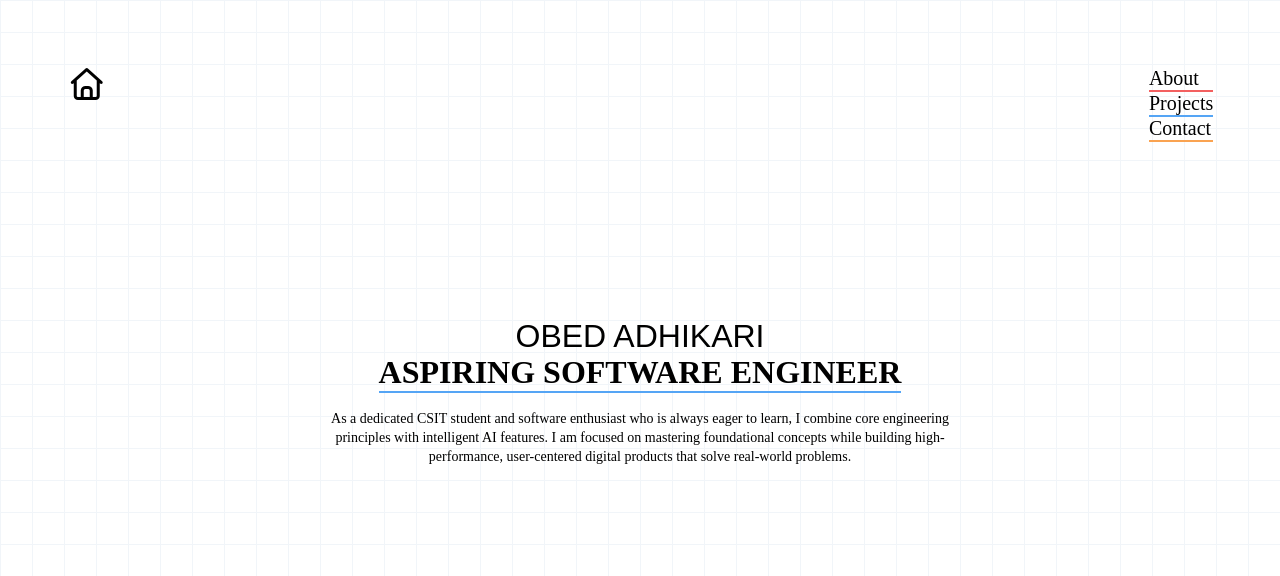
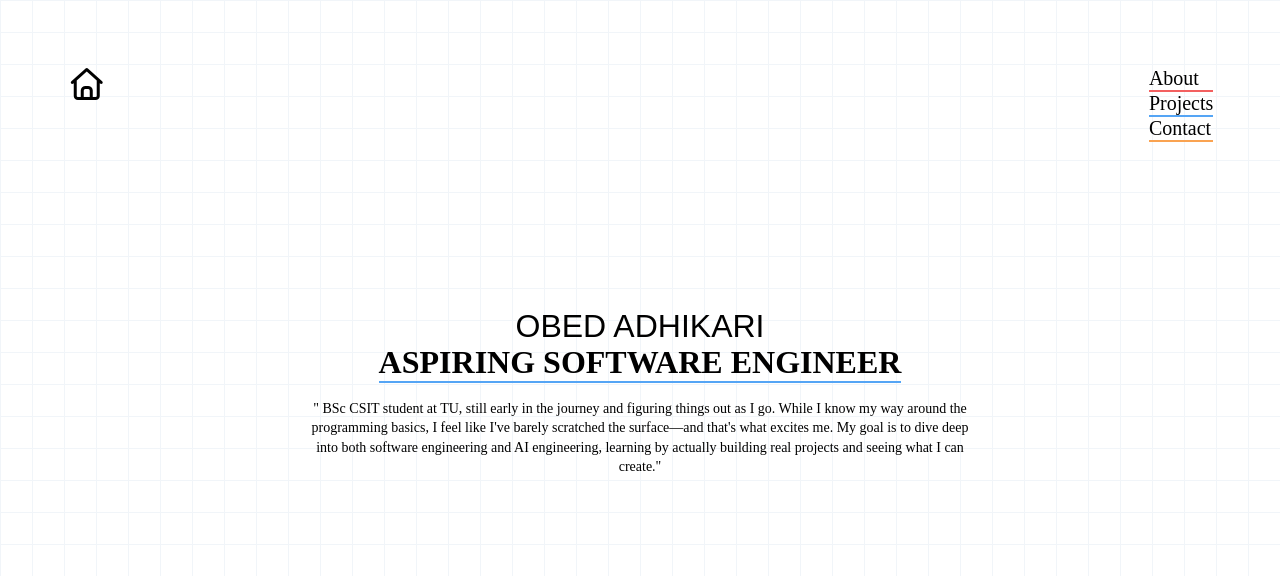
Before and after one commit to obedadhikari-dev/portfolio-site, a plain HTML site: page index.html in a window 1280 px wide. Shown: the top 576 px of the page. Drawn offline with Linux system fonts and the light colour scheme.

Commit message:
Docs: update paragraph text in index.html

```diff
--- a/index.html
+++ b/index.html
@@ -27,16 +27,18 @@
           <h1 class="hero-name">Obed Adhikari</h1>
           <span class="hero-label">aspiring software engineer</span>
           <p class="hero-bio-desktop">
-            As a dedicated CSIT student and software enthusiast who is always
-            eager to learn, I combine core engineering principles with
-            intelligent AI features. I am focused on mastering foundational
-            concepts while building high-performance, user-centered digital
-            products that solve real-world problems.
+            " BSc CSIT student at TU, still early in the journey and figuring
+            things out as I go. While I know my way around the programming
+            basics, I feel like I've barely scratched the surface—and that's
+            what excites me. My goal is to dive deep into both software
+            engineering and AI engineering, learning by actually building real
+            projects and seeing what I can create."
           </p>
           <p class="hero-bio-mobile">
-            CSIT student and software enthusiast who can't wait to learn. I
-            combine core engineering with AI tools to build high-performance
-            digital products that solve real-world problems.
+            "A BSc CSIT student at TU, still early in my journey and learning
+            the ropes. I know the programming basics, but I'm eager to dive
+            deeper. My goal is to combine software and AI engineering by
+            building real projects from the ground up."
           </p>
         </div>
       </section>
```
